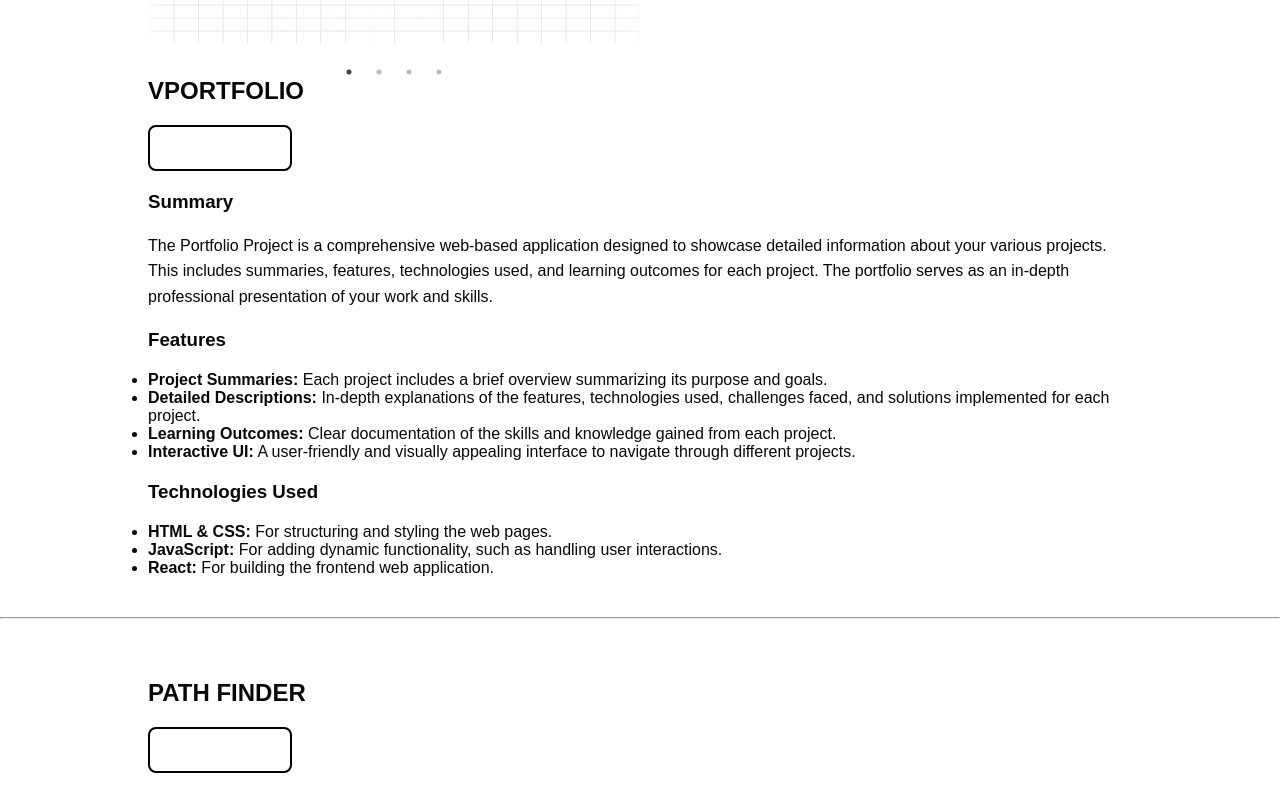
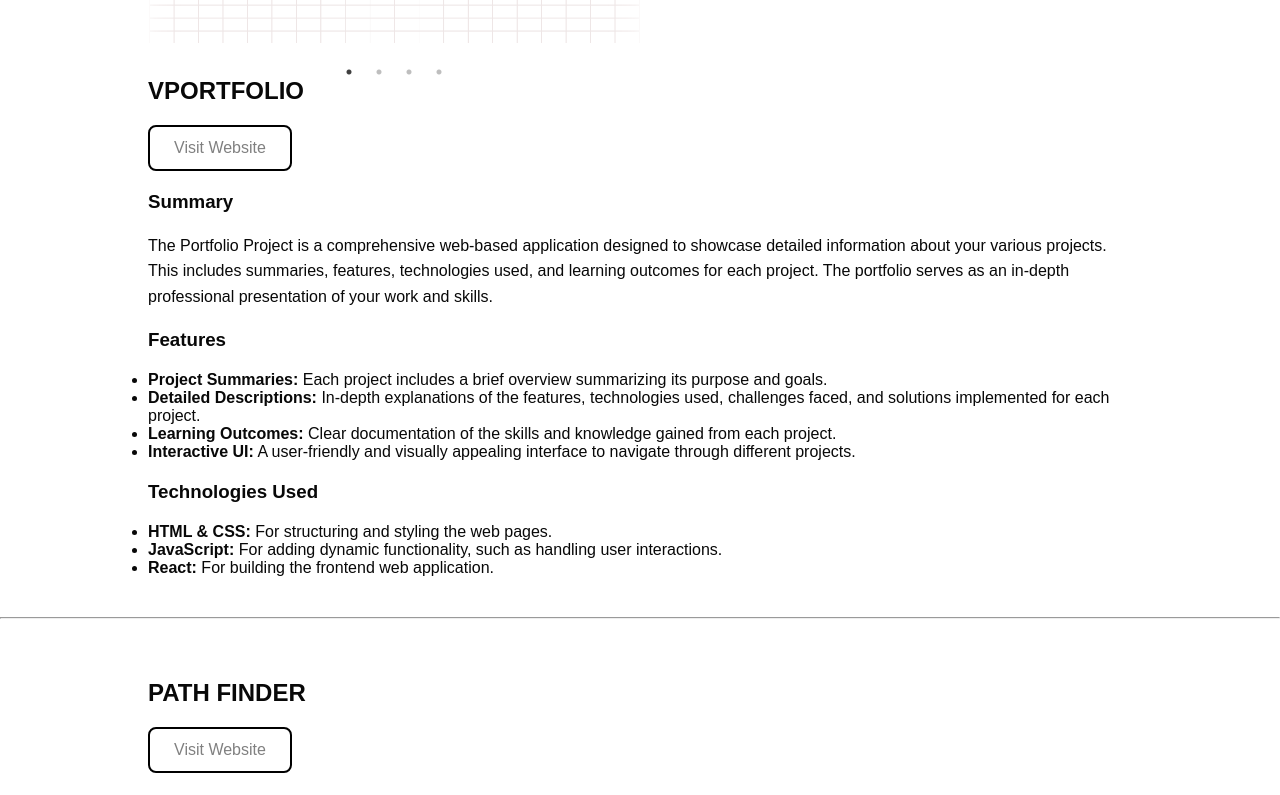
Before and after one commit to varunnlv/vportfolio, a React (Create React App) app: page / in a window 1280 px wide. Shown: the part 7520-8315 px from the top of the page. Built offline with nearby package versions, Linux system fonts and the light colour scheme.

Commit message:
Update portfolio.scss

```diff
--- a/src/components/portfolio/portfolio.scss
+++ b/src/components/portfolio/portfolio.scss
@@ -321,7 +321,7 @@ font-size: 0.8rem;
 .visit-website-btn {
   background: green; /* Bright blue */
   border: 2px solid black; /* Darker blue border */
-  color: white; /* White text */
+  color: grey; /* White text */
   padding: 12px 24px;
   text-align: center;
   font-size: 16px;
```
